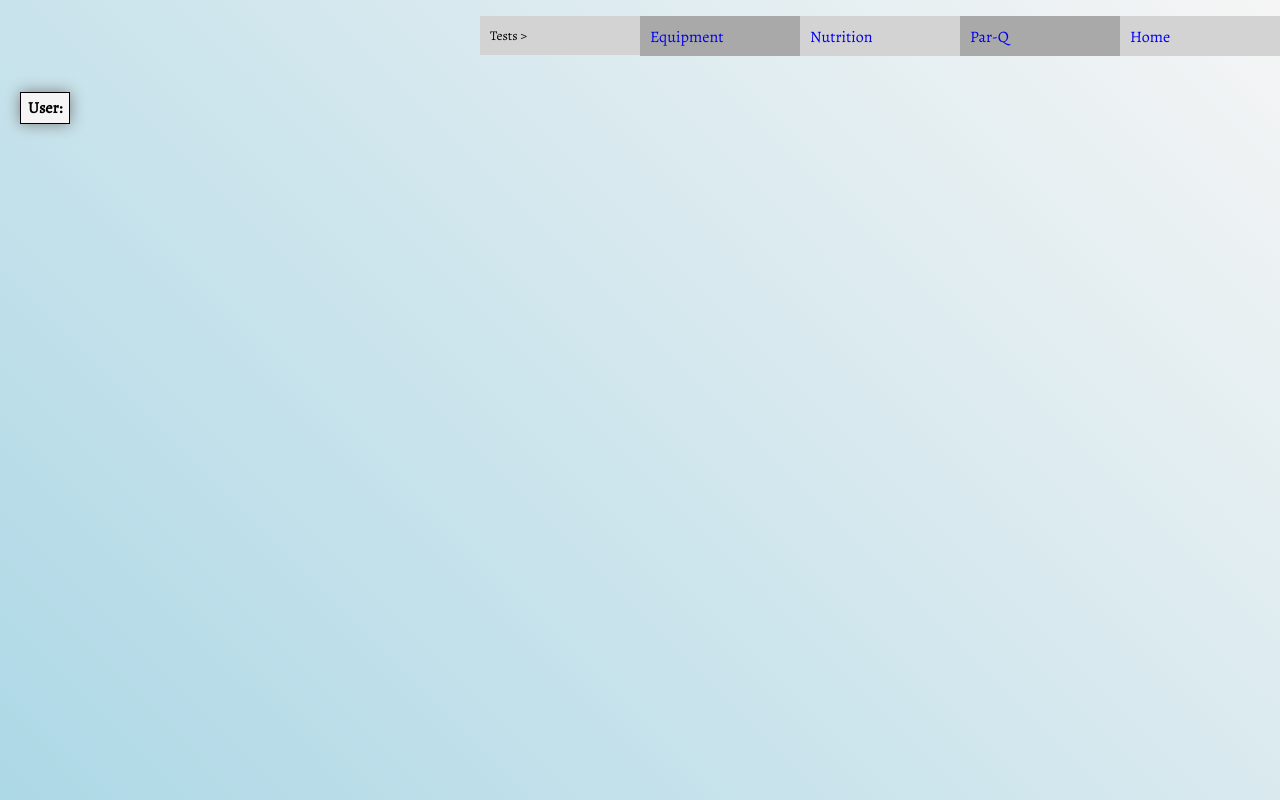
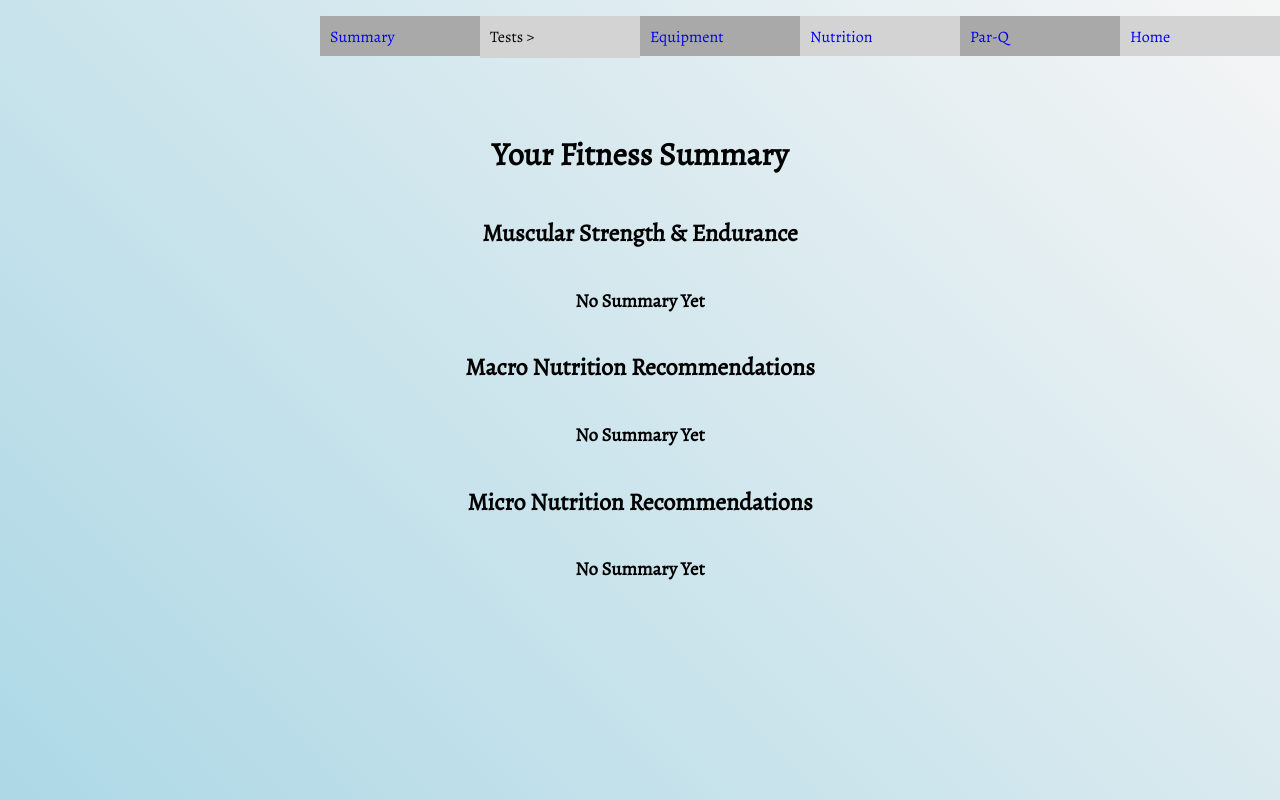
Before and after one commit to damatoaj/fitTest, a React (Create React App) app: page /summary in a window 1280 px wide. Built offline with nearby package versions, Linux system fonts and the light colour scheme.

Commit message:
updated a summary page

```diff
--- a/src/CSS/Form.css
+++ b/src/CSS/Form.css
@@ -7,7 +7,8 @@ form {
     box-shadow: 0 0 15px lightgrey;
     display: flex;
     flex-direction: column;
-    padding: 15px;
+    padding: clamp(10px, 5%, 20px);
+    margin: clamp(10px, 1rem, 30px);
     margin-top: 30px;
     background-color: whitesmoke;
     transition: max-width 2s ease,
--- a/src/CSS/Links.css
+++ b/src/CSS/Links.css
@@ -1,6 +1,7 @@
+
 a {
     text-decoration: none;
-    padding: 10px;
+    padding: clamp(3px, 1rem, 10px);
 }
 
 a:visited {
@@ -9,18 +10,23 @@ a:visited {
 }
 
 a:hover {
-    font-weight: 500;
     text-decoration: underline;
 }
 
 a:active {
-    font-weight: 500;
     color: green;
     text-decoration: underline;
 }
 
 a:disabled {
     text-decoration: strike-through;
+}
+
+nav button {
+   min-height: 40px;
+   margin: 0px;
+   padding: clamp(3px, 1rem, 10px);
+   font-size: 16px
 }
 
 button.link {
@@ -56,6 +62,7 @@ nav > ul > * {
 
 nav li {
     list-style: none;
+    font-weight: 500;
 }
 
 nav > ul > li {
--- a/src/Components/NavBar.tsx
+++ b/src/Components/NavBar.tsx
@@ -71,7 +71,7 @@ const NavBar = ({u} : NavBarProps) => {
             >
                 Menu
             </button>
-            <ul data-showAll={state.showAll}>
+            <ul data-showall={state.showAll}>
                 <li className='light'>
                     <Link to='/' onClick={handleNavigate}>Home</Link>
                 </li>
@@ -148,6 +148,9 @@ const NavBar = ({u} : NavBarProps) => {
                         </li>
                     </ul>
                 </li>
+                <li className='dark'>
+                    <Link to='/summary' onClick={handleNavigate}>Summary</Link>
+                </li>
             </ul>
         </nav>
     )
--- a/src/Components/Tables/SummaryTable.tsx
+++ b/src/Components/Tables/SummaryTable.tsx
@@ -1,17 +1,21 @@
 import { useUserContext } from "../../Hooks/useUserContext";
+import StrengthTable from "./StrengthTable";
+import MacrosTable from "./MacrosTable";
+import MicrosTable from "./MicrosTable";
 
 const SummaryTable = () => {
-    const { state : {user } } = useUserContext()
+    const { state } = useUserContext()
 
     return (
-        <table>
-            <thead>
-                <tr>
-                    <th>User: </th>
-                    {user.fname && <th>{user.fname} {user.lname}</th>}
-                </tr>
-            </thead>
-        </table>
+        <main>
+            <h1>Your Fitness Summary</h1>
+            <h2>Muscular Strength & Endurance</h2>
+            {(state.user.benchPress || state.user.legPress || state.user.gripStrength) ? <StrengthTable /> : <h3>No Summary Yet</h3>}
+            <h2>Macro Nutrition Recommendations</h2>
+            {state.user.macros ? <MacrosTable  macros={state.user.macros} /> : <h3>No Summary Yet</h3>}
+            <h2>Micro Nutrition Recommendations</h2>
+            {state.user.micros ? <MicrosTable  micros={state.user.micros}/>  : <h3>No Summary Yet</h3>}
+        </main>
     )
 };
 
```
